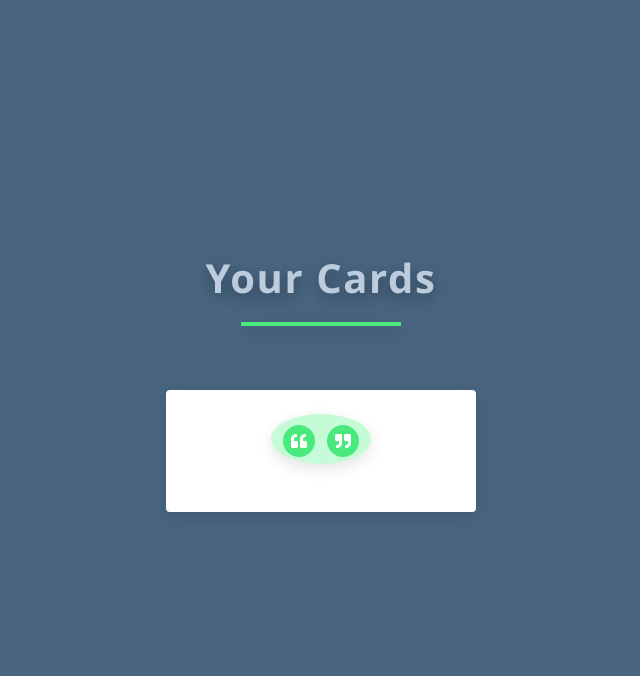
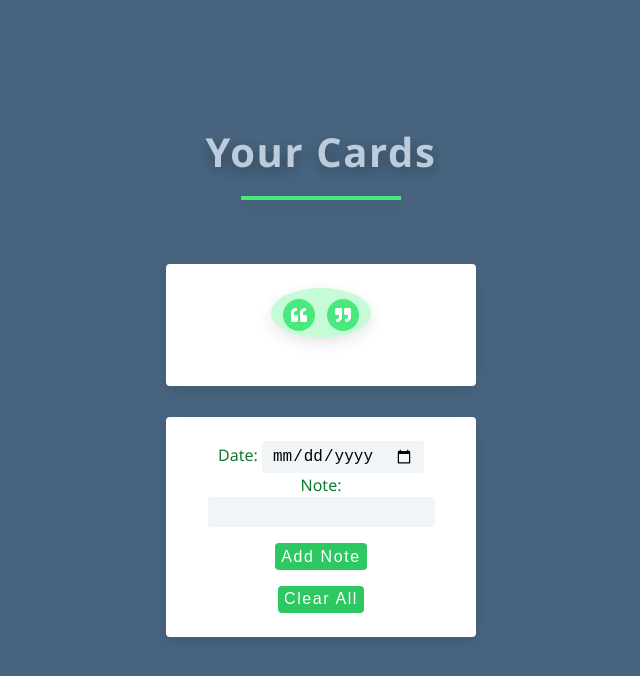
Before and after one commit to abhishekpawl/stick-notes, a React (Create React App) app: page / in a window 1280 px wide. Shown: the top 676 px of the page, without its empty margins (319-959 px from the left). Built offline with nearby package versions, Linux system fonts and the light colour scheme.

Commit message:
added form area

```diff
--- a/src/Card.js
+++ b/src/Card.js
@@ -16,6 +16,29 @@ const Card = () => {
         </div>
       </article>
 
+      <article className="card">
+
+        <form className="form">
+
+          <div>
+            <label htmlFor="date">Date: </label>
+            <input type="date" id="date" name="date"></input>
+          </div>
+          <div>
+            <label htmlFor="note">Note:</label>
+            <input type="note" id="note" name="note"></input>
+          </div>
+          <div>
+            <button className="btn">Add note</button>
+          </div>
+          <div>
+            <button className="btn">Clear all</button>
+          </div>
+
+        </form>
+
+      </article>
+
     </React.Fragment>
   )
 }
--- a/src/index.css
+++ b/src/index.css
@@ -218,10 +218,10 @@ main {
   background: var(--clr-white);
   max-width: var(--fixed-width);
   margin: 0 auto;
-  padding: 1rem 2rem;
   border-radius: var(--radius);
 }
 .form input {
+  position: relative;
   background: var(--clr-grey-10);
   border-color: transparent;
   border-radius: var(--radius);
```
